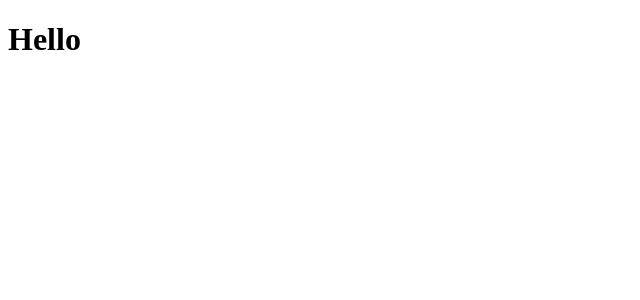
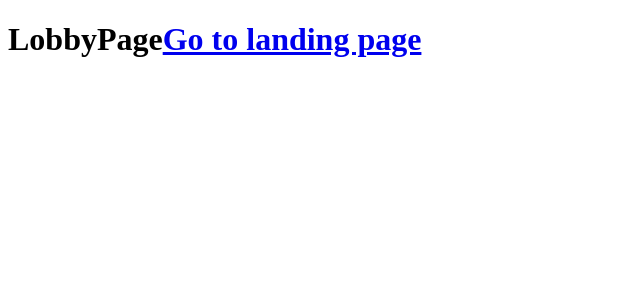
Before and after one commit to Pavlkan/RS-clone, a React (Create React App) app: page /lobby in a window 1280 px wide. Shown: the top 300 px of the page, without its empty margins (0-640 px from the left). Built offline with nearby package versions, Linux system fonts and the light colour scheme.

Commit message:
feat: add routing

```diff
--- a/src/app/App.tsx
+++ b/src/app/App.tsx
@@ -1,5 +1,20 @@
 import React from 'react';
+import { createBrowserRouter, RouterProvider } from 'react-router-dom';
+
+import { LandingPage } from './pages/LandingPage';
+import { LobbyPage } from './pages/LobbyPage';
+
+const router = createBrowserRouter([
+  {
+    path: '/',
+    element: <LandingPage />,
+  },
+  {
+    path: '/lobby',
+    element: <LobbyPage />,
+  },
+]);
 
 export const App = () => {
-  return <h1>Hello</h1>;
+  return <RouterProvider router={router} />;
 };
--- /dev/null
+++ b/src/app/pages/LandingPage.tsx
@@ -0,0 +1,11 @@
+import React from 'react';
+import { Link } from 'react-router-dom';
+
+export const LandingPage = () => {
+  return (
+    <h1>
+      LandingPage
+      <Link to="/lobby">Go to lobby</Link>
+    </h1>
+  );
+};
--- /dev/null
+++ b/src/app/pages/LobbyPage.tsx
@@ -0,0 +1,11 @@
+import React from 'react';
+import { Link } from 'react-router-dom';
+
+export const LobbyPage = () => {
+  return (
+    <h1>
+      LobbyPage
+      <Link to="/">Go to landing page</Link>
+    </h1>
+  );
+};
```
